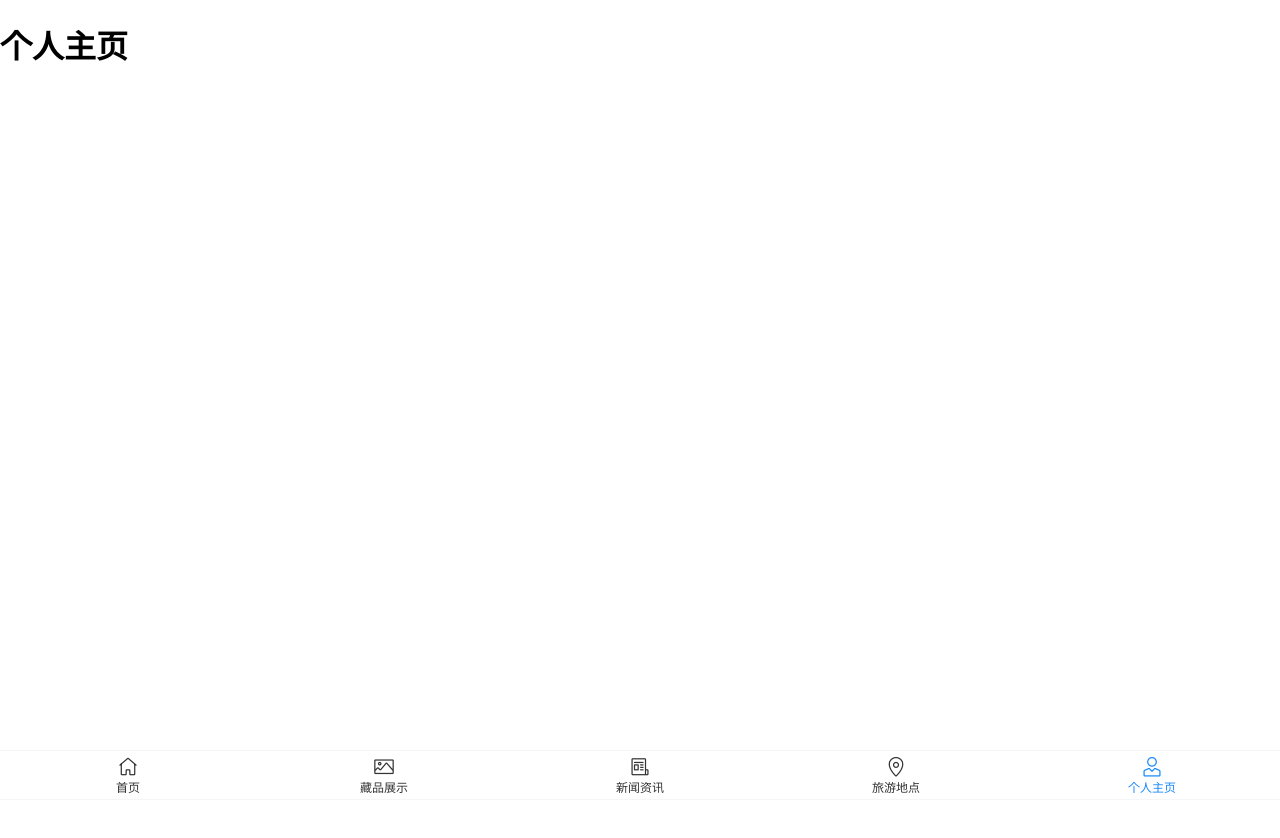
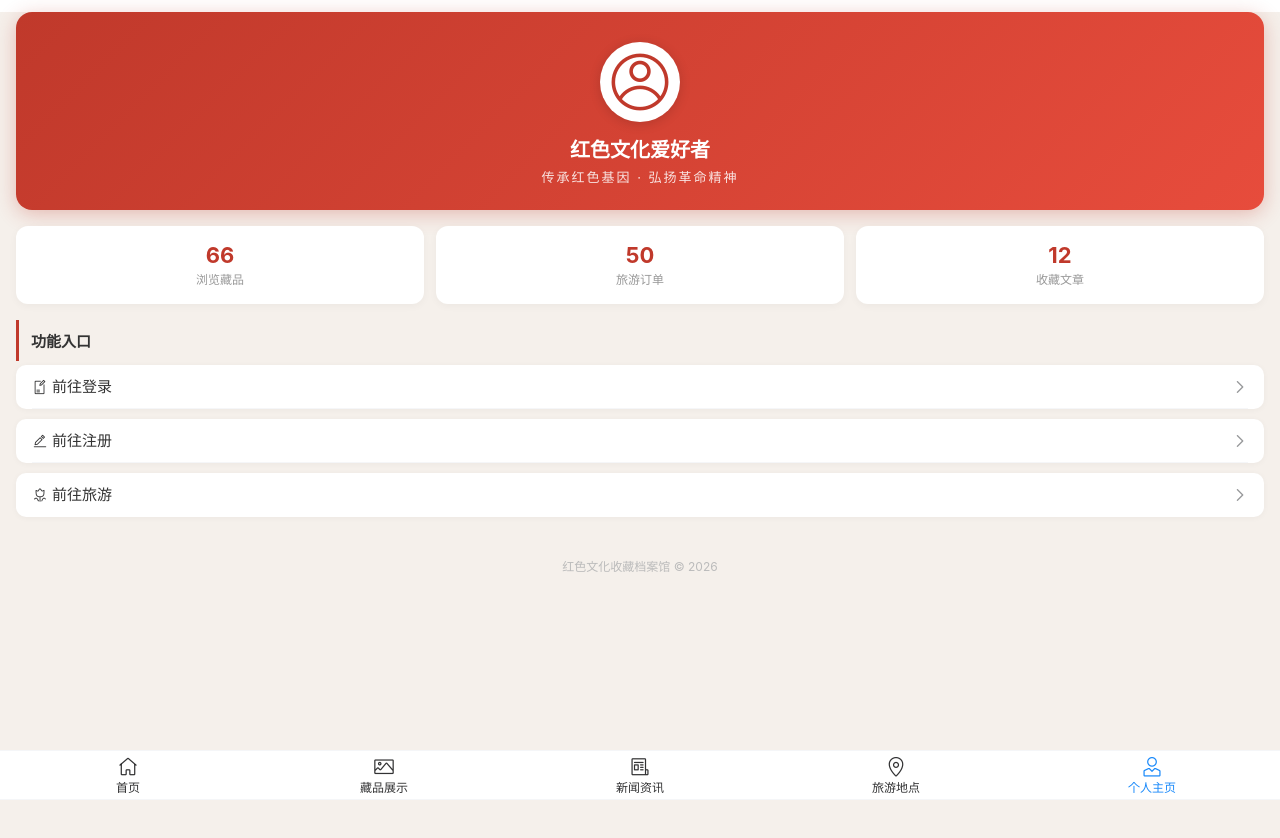
Before and after one commit to sbcdwl/vue3-vant-red-culture-archive, a Vue app: page /personal in a window 1280 px wide. Shown: the top 838 px of the page. Before the commit the page ends 800 px from the top, so only its background shows below. Built offline with nearby package versions, Linux system fonts and the light colour scheme.

Commit message:
feat: - req:L-001 使用van-cell展示个人中心入口 - req:L-002 提供登录入口 - req:L-003 提供注册入口

```diff
--- a/src/router/index.js
+++ b/src/router/index.js
@@ -31,6 +31,16 @@ const routes = [
         name: 'Personal',
         component: () => import('../views/Personal.vue')
     },
+    {
+        path: '/login',
+        name: 'Login',
+        component: () => import('../views/Login.vue')
+    },
+    {
+        path: '/register',
+        name: 'Register',
+        component: () => import('../views/Register.vue')
+    },
 ]
 
 const router = createRouter({
--- /dev/null
+++ b/src/views/Login.vue
@@ -0,0 +1,3 @@
+<template>
+    <h1>this is login</h1>
+</template>
--- a/src/views/Personal.vue
+++ b/src/views/Personal.vue
@@ -1,5 +1,181 @@
 <template>
-    <div>
-        <h1>个人主页</h1>
+  <div class="personal-container">
+    <!-- 头部个人信息卡片 -->
+    <div class="user-header">
+      <div class="user-avatar">
+        <van-icon name="user-circle-o" size="64" color="#c0392b" />
+      </div>
+      <div class="user-info">
+        <h2 class="user-name">红色文化爱好者</h2>
+        <p class="user-slogan">传承红色基因 · 弘扬革命精神</p>
+      </div>
     </div>
+
+    <!-- 统计卡片 -->
+    <div class="stats-row">
+      <div class="stat-card">
+        <span class="stat-num">66</span>
+        <span class="stat-label">浏览藏品</span>
+      </div>
+      <div class="stat-card">
+        <span class="stat-num">50</span>
+        <span class="stat-label">旅游订单</span>
+      </div>
+      <div class="stat-card">
+        <span class="stat-num">12</span>
+        <span class="stat-label">收藏文章</span>
+      </div>
+    </div>
+
+    <!-- 功能菜单 -->
+    <div class="menu-section">
+      <div class="menu-title">功能入口</div>
+      <van-cell
+        v-for="item in menuList"
+        :key="item.title"
+        :title="item.title"
+        :icon="item.icon"
+        is-link
+        :to="item.to"
+        class="menu-cell"
+      />
+    </div>
+
+    <!-- 底部信息 -->
+    <div class="footer-info">
+      <p>红色文化收藏档案馆 © 2026</p>
+    </div>
+  </div>
 </template>
+
+<script setup>
+import { ref } from 'vue'
+
+const menuList = ref([
+  { title: '前往登录', icon: 'records-o', to: '/login' },
+  { title: '前往注册', icon: 'edit', to: '/register' },
+  { title: '前往旅游', icon: 'flower-o', to: '/tour' }
+])
+</script>
+
+<style scoped>
+.personal-container {
+  min-height: 100vh;
+  background: #f5f0eb;
+  padding: 0 16px 80px 16px;
+}
+
+/* ===== 用户头部 ===== */
+.user-header {
+  background: linear-gradient(135deg, #c0392b, #e74c3c);
+  border-radius: 16px;
+  padding: 30px 20px 24px 20px;
+  margin-top: 12px;
+  text-align: center;
+  box-shadow: 0 4px 20px rgba(192, 57, 43, 0.3);
+}
+
+.user-avatar {
+  width: 80px;
+  height: 80px;
+  background: white;
+  border-radius: 50%;
+  display: flex;
+  align-items: center;
+  justify-content: center;
+  margin: 0 auto 12px auto;
+  box-shadow: 0 2px 12px rgba(0, 0, 0, 0.15);
+}
+
+.user-name {
+  color: white;
+  font-size: 20px;
+  font-weight: bold;
+  margin: 0 0 4px 0;
+}
+
+.user-slogan {
+  color: rgba(255, 255, 255, 0.85);
+  font-size: 13px;
+  margin: 0;
+  letter-spacing: 2px;
+}
+
+/* ===== 统计卡片 ===== */
+.stats-row {
+  display: flex;
+  gap: 12px;
+  margin-top: 16px;
+}
+
+.stat-card {
+  flex: 1;
+  background: white;
+  border-radius: 12px;
+  padding: 16px 0;
+  text-align: center;
+  box-shadow: 0 2px 8px rgba(0, 0, 0, 0.04);
+}
+
+.stat-num {
+  display: block;
+  font-size: 22px;
+  font-weight: bold;
+  color: #c0392b;
+}
+
+.stat-label {
+  font-size: 12px;
+  color: #999;
+  margin-top: 4px;
+}
+
+/* ===== 菜单 ===== */
+.menu-section {
+  margin-top: 16px;
+}
+
+.menu-title {
+  font-size: 15px;
+  font-weight: bold;
+  color: #333;
+  padding: 10px 4px 10px 4px;
+  position: relative;
+  padding-left: 12px;
+  border-left: 3px solid #c0392b;
+  margin-bottom: 4px;
+}
+
+.menu-cell {
+  background: white;
+  border-radius: 10px;
+  margin-bottom: 10px;
+  box-shadow: 0 1px 6px rgba(0, 0, 0, 0.04);
+}
+
+.menu-cell:active {
+  background: #f5f0eb;
+}
+
+:deep(.van-cell__title) {
+  font-size: 15px;
+  color: #333;
+}
+
+:deep(.van-cell__icon) {
+  color: #c0392b;
+  font-size: 20px;
+}
+
+/* ===== 底部 ===== */
+.footer-info {
+  text-align: center;
+  padding: 30px 0 10px 0;
+}
+
+.footer-info p {
+  font-size: 12px;
+  color: #bbb;
+  margin: 0;
+}
+</style>
--- /dev/null
+++ b/src/views/Register.vue
@@ -0,0 +1,3 @@
+<template>
+    <h1>this is register</h1>
+</template>
```
